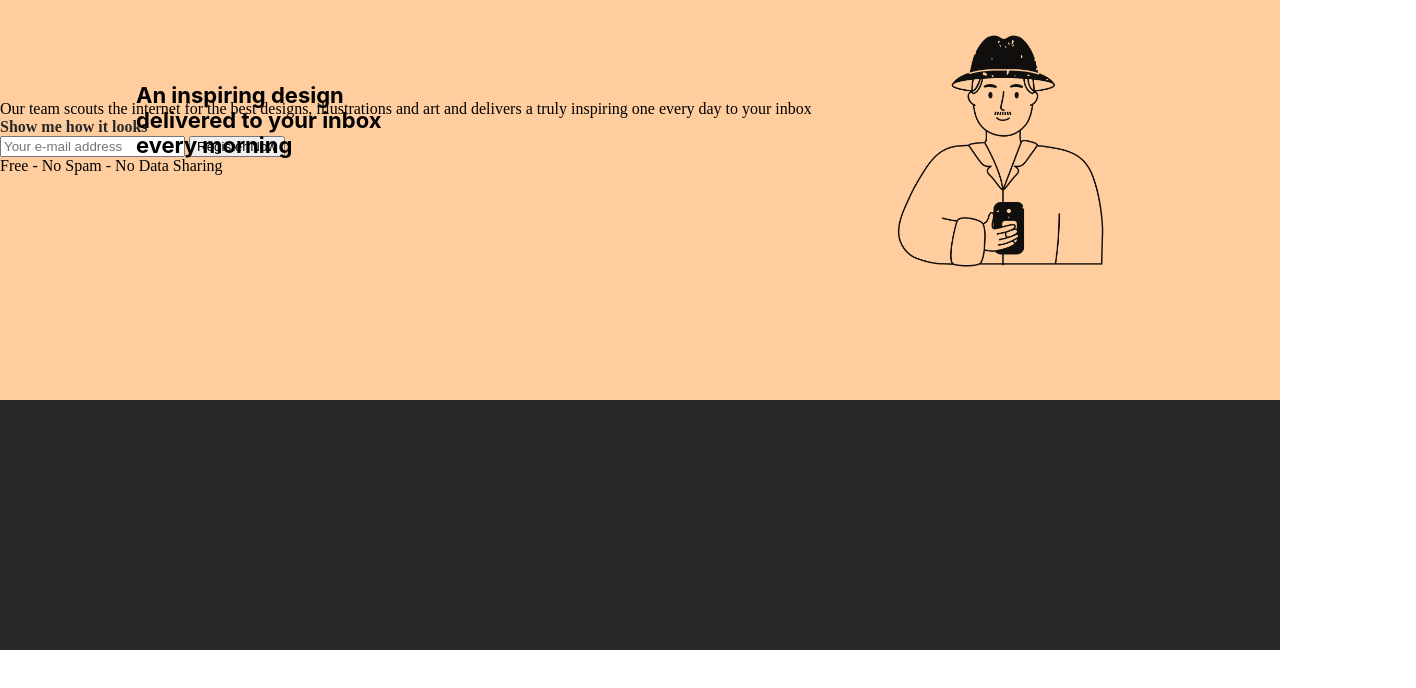
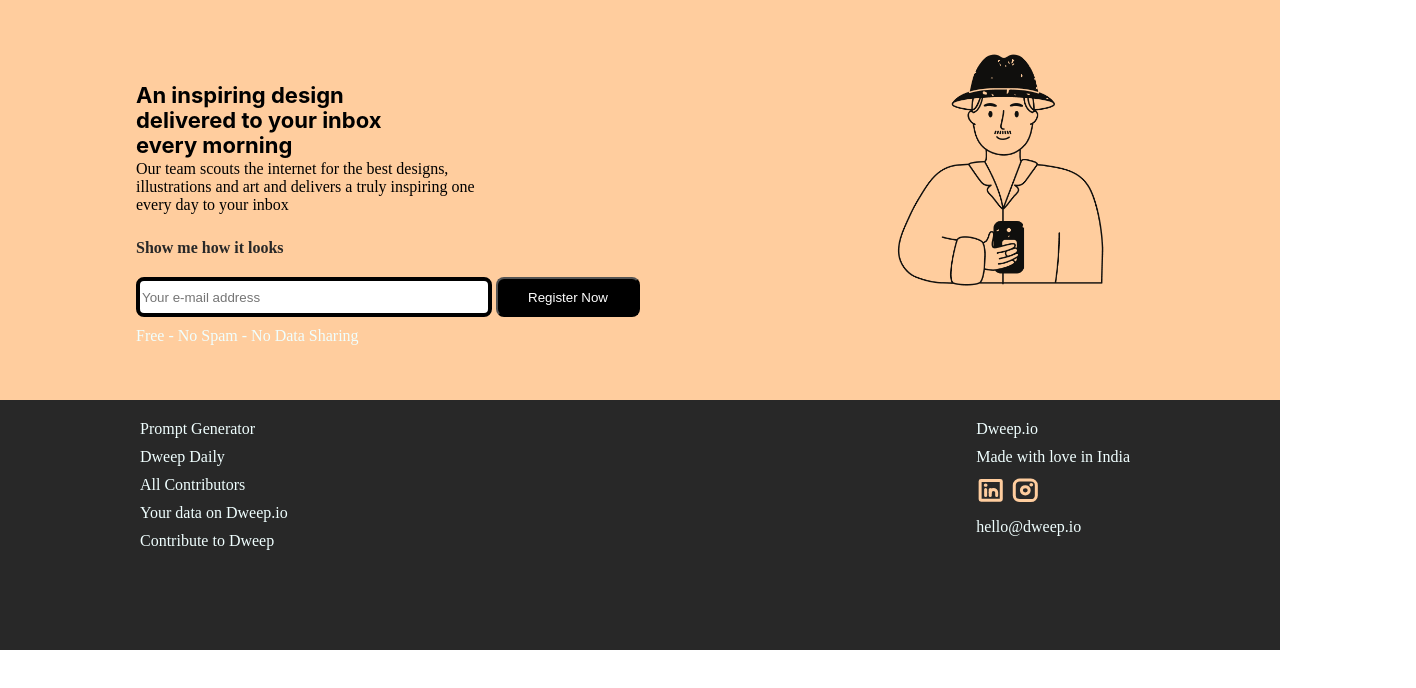
Before and after one commit to Abhishek3122/Ass1_cuvette, a plain HTML site: page index.html in a window 1280 px wide. Shown: the whole page, 1416 px wide, since content can reach past the window. Drawn offline with Linux system fonts and the light colour scheme.

Commit message:
changes done

```diff
--- a/index.html
+++ b/index.html
@@ -11,26 +11,44 @@
     <div class="Inspiring">
    <p><b>An inspiring design delivered to your inbox every morning</b></p>
 </div>
+<div class="our">
 <p>Our team scouts the internet for the best designs, illustrations and art and delivers a truly inspiring one every day to your inbox</p>
+</div>
 <div class="show">
 <p><b>Show me how it looks</b></p>
 </div>
 <form>
-  <div class="input">
+  <div class="search">
     <span>
       <input
-        id="box1"
+      class="box"
+
         type="email"
         placeholder="Your e-mail address"
         class="input"
       />
-      <input id="box2" type="submit" value="Register Now" class="input" />
+      <input class="box1" type="submit" value="Register Now" class="input" />
     </span>
-    <p id="f4">Free - No Spam - No Data Sharing</p>
+    <p class="Free">Free - No Spam - No Data Sharing</p>
   </div>
 </form>
 </div>
 <div class="footer">
+ <ul class="lefftside">
+  <p class="paragraph-spacing">Prompt Generator</p>
+  <p class="paragraph-spacing">Dweep Daily</p>
+  <p class="paragraph-spacing">All Contributors</p>
+  <p class="paragraph-spacing">Your data on Dweep.io</p>
+  <p class="paragraph-spacing">Contribute to Dweep</p>
+  <div class="insta">
+    <p class="paragraph-spacing"> Dweep.io</p>
+    <p class="paragraph-spacing">Made with love in India </p>
+    <img class="paragraph-spacing" src="linkedinlogo.svg">
+    <img class="paragraph-spacing" src="instagramlogo.svg">
+    <p>  </p>
+    <p>hello@dweep.io</p>
+  </div>
+</ul>
 
 </div>
 </body>
--- a/style.css
+++ b/style.css
@@ -1,10 +1,22 @@
 *{
     margin:0px}
+.insta{
+    right:250px;
+    position: absolute;
+    top:0px;
+    /* position: relative; */
+}
+.our{
+    top:60px;
+    position: relative;
+    width:350px;
+    left:136px;
+}
 .haat{
-    width: 393.52px;
-  height: 402.45px;
+    width: 493.52px;
+  height: 500.45px;
   position: absolute;
-  top: 1px;
+  top: 20px;
   right: 130px;
   text-align: end;
 }
@@ -35,10 +47,46 @@ height: 400px;
 margin-top: 0px;
 }
 .search{
+    top:105px;
+    left:136px;
+    position:relative;
+}
+.show{
+   top:85px;
+color: #282828;
+position: relative;
+left:136px;
 
 }
-.show{
-
-color: #282828;
-
+.free{
+    color: azure;
 }
+.lefftside{
+    top:20px;
+    position: relative;
+left:100px;
+color:azure;
+}
+.paragraph-spacing{
+    margin-bottom: 10px;
+}
+.Free{
+    color: azure;
+    margin-top: 10px;
+}
+.box{
+    border-radius: 8px;
+border: 4px solid #000;
+background: #FFF;
+width: 344px;
+height: 30px;
+flex-shrink: 0;
+}
+.box1{
+    border-radius: 8px;
+    background-color: black;
+    color: #FFF;
+    width: 144px;
+    height: 40px;
+    flex-shrink: 0;
+}
```
Also changed, not shown: instagramlogo.svg (added), linkedinlogo.svg (added).
